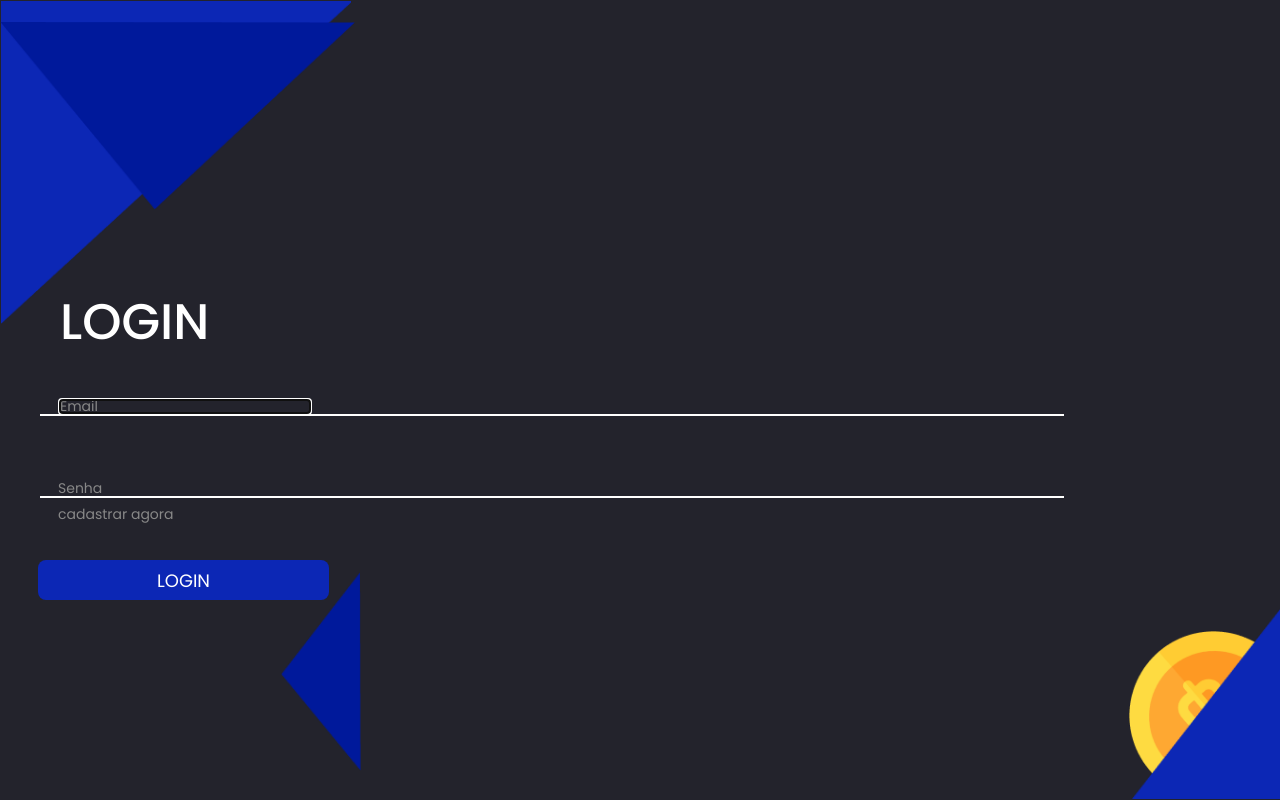
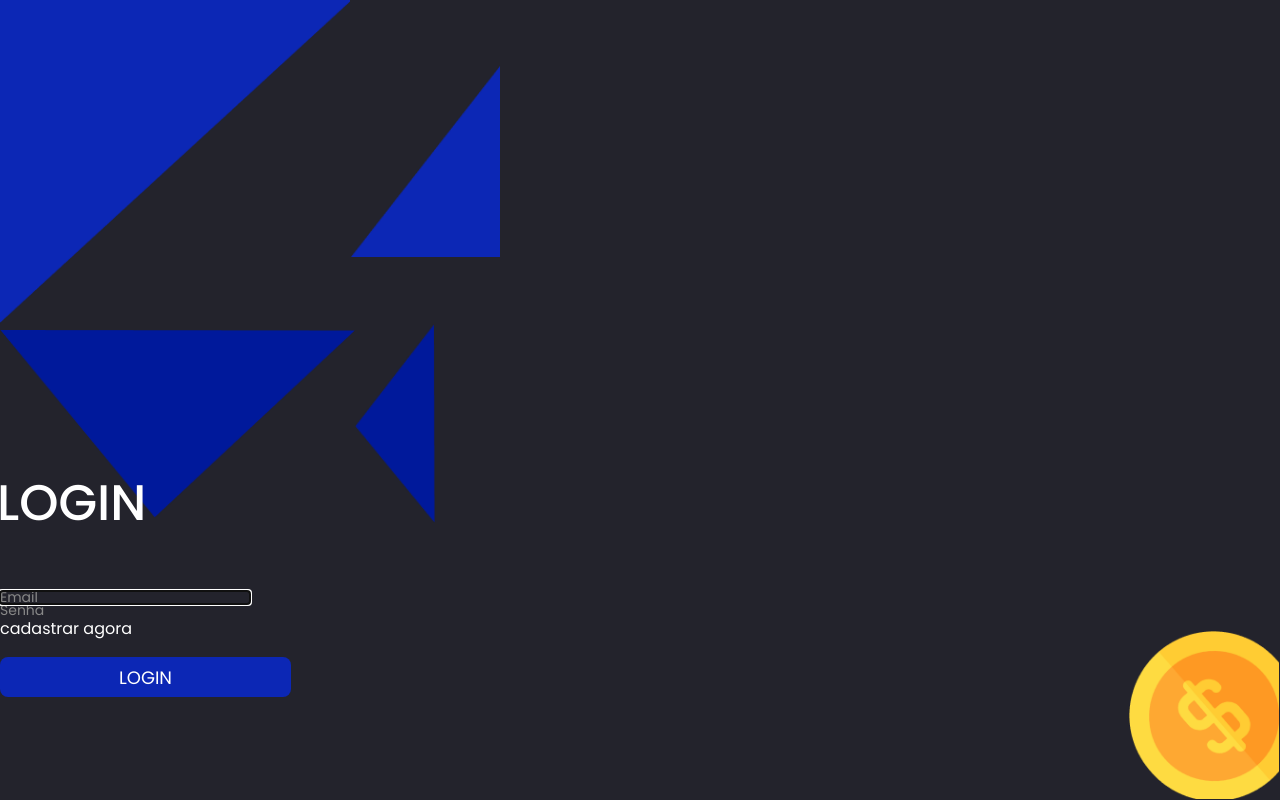
Before and after one commit to thiagorcode/inside-finances-be, a React (Create React App) app in the folder client/: page /Login in a window 1280 px wide. Built offline with nearby package versions, Linux system fonts and the light colour scheme.

Commit message:
Small Adjust

```diff
--- a/client/src/pages/Login/index.tsx
+++ b/client/src/pages/Login/index.tsx
@@ -1,42 +1,42 @@
 import React from "react";
 import './Style.css'
-import Moeda from './img/dollar.png'
-import vec1 from './img/Vector1.png'
-import vec2 from './img/Vector2.png'
-import baixo1 from './img/baixo1.png'
-import baixo2  from './img/baixo2.png'
-
-export default function login() {
-
+// Geralmente quando for importar usa letra maiúscula nas variáveis
+// TODO: Deixa assim depois te mostro outra maneira.
+import Coin from './img/dollar.png'
+import Vec1 from './img/Vector1.png'
+import Vec2 from './img/Vector2.png'
+import Down1 from './img/baixo1.png'
+import Down2 from './img/baixo2.png'
+/// Lembra de usar os nomes das functions com Letra maiúscula
+export default function Login() {
   return (
-        <body>
-            <div className="Arealogin">
-            <img className="triangulo1" src={vec1} alt="triangulo" width="350px" />
-            <img className="money" src={Moeda} alt="moeda" width="150px" />
-            <img className="tringbaixo1" src={baixo1} alt="triangulodebaixo" width="150px" />
+    <>
+      <div className="header-left">
+        <img className="triangle1" src={Vec1} alt="triangle" width="350px" />
+        <img className="money" src={Coin} alt="moeda" width="150px" />
+        <img className="tringdown1" src={Down1} alt="triangledown" width="150px" />
       </div>
-             <div className="Logoone" >
-             <img className="triangulo2" src={vec2} alt="triangulo2" width="355px" />
-             <img className="tringbaixo2" src={baixo2} alt="triangulodebaixo2" width="80px" />
+      <div className="header-login" >
+        <img className="triangle" src={Vec2} alt="triangle2" width="355px" />
+        <img className="tringdow2" src={Down2} alt="triangledown2" width="80px" />
         <h1>LOGIN</h1>
       </div>
-             <div className="registerone">
       <form>
-                 <input type="text" placeholder="Email" autoFocus></input>
+        <div className="form-email">
+          <input type="text" placeholder="Email" autoFocus />
+        </div>
+        <div className="form-password">
+          <input type="password" placeholder="Senha" />
+          {/*
+          Depois te ensino a fazer direcionamento no React
+            Se quiser pesquisar vai no google e pesquisa "Link react router dom"
+          */}
+          <a href="http://localhost:3000/register"><p>cadastrar agora</p></a>
+        </div>
+        <div className="form-buttonsubmit" >
+          <button type="submit">LOGIN</button>
+        </div>
       </form>
-                 </div>
-             <div className="passowone">
-             <form>
-             <input type="password" placeholder="Senha" ></input>
-             <a href="http://localhost:3000/register"><p>cadastrar agora</p></a>
-                 </form>
-                  </div>
-             <div className="Login" >
-                 <form>
-                     <button>LOGIN</button>
-                     </form>
-             </div>
- </body>
-
+    </>
   )
 }
--- a/client/src/pages/Register/index.tsx
+++ b/client/src/pages/Register/index.tsx
@@ -3,12 +3,12 @@ import './style.css'
 import vec1 from '../Login/img/Vector1.png'
 import vec2 from '../Login/img/Vector2.png'
 import baixo1 from '../Login/img/baixo1.png'
-import baixo2  from '../Login/img/baixo2.png'
+import baixo2 from '../Login/img/baixo2.png'
 
-export default function login() {
+export default function Register() {
 
   return (
-        <body>
+    <>
       <div className="Arearegister">
         <img className="triangulo1" src={vec1} alt="triangulo" width="350px" />
         <img className="tringbaixo1" src={baixo1} alt="triangulodebaixo" width="150px" />
@@ -18,37 +18,57 @@ export default function login() {
         <img className="tringbaixo2" src={baixo2} alt="triangulodebaixo2" width="80px" />
         <h1>Cadastrar</h1>
       </div>
-             <div className="register">
+      {/* <div className="register">
         <form>
-                 <input type="text" placeholder="Email" autoFocus></input>
+          <input type="text" placeholder="Email" autoFocus/>
         </form>
       </div>
       <div className="passow">
         <form>
-             <input type="password" placeholder="Senha" ></input>
+        <input type="password" placeholder="Senha" />
+        {/* Pode fazer igual a cima. */}
+      {/*Não precisa </input> <input type="password" placeholder="Senha" ></input>
           <a href="http://localhost:3000/login"><p>Voltar ao login</p></a>
         </form>
       </div>
       <div className="Login" >
         <form>
-                  <button>ENVIAR</button>
+          <button type="button">ENVIAR</button>
         </form>
       </div>
       <div className="Usuario">
         <form>
-                 <input type="text" placeholder="usuario" autoFocus></input>
+          <input type="text" placeholder="usuario" autoFocus/>
         </form>
       </div>
       <div className="passowcornfirm">
         <form>
-             <input type="password" placeholder="Confirme sua senha" ></input>
+          <input type="password" placeholder="Confirme sua senha" />
         </form>
+      </div> */}
+      {/* ********** */}
+      {/*! Você pode usar um form para tudo */}
+      <form>
+
+        <div className="register">
+          <input type="text" placeholder="Email" autoFocus />
         </div>
-
-
-
-
- </body>
-
+        <div className="passow">
+          <input type="password" placeholder="Senha" />
+          {/* Pode fazer igual a cima. */}
+          {/*Não precisa colocar </input> <input type="password" placeholder="Senha" ></input> */}
+          <a href="http://localhost:3000/login"><p>Voltar ao login</p></a>
+        </div>
+        <div className="Login" >
+          <button type="button">ENVIAR</button>
+        </div>
+        <div className="Usuario">
+          <input type="text" placeholder="usuario" autoFocus />
+        </div>
+        <div className="passowcornfirm">
+          <input type="password" placeholder="Confirme sua senha" />
+        </div>
+      </form>
+    </>
   )
 }
```
Lines whose indentation alone changed are shown as unchanged.
